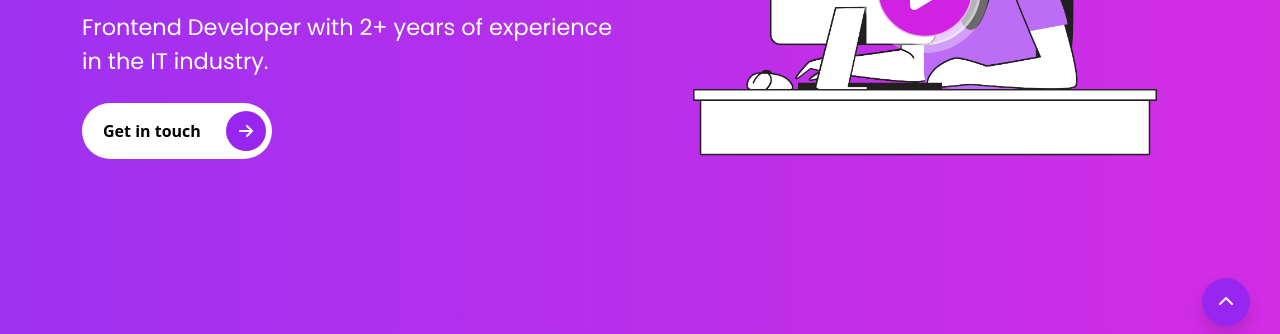
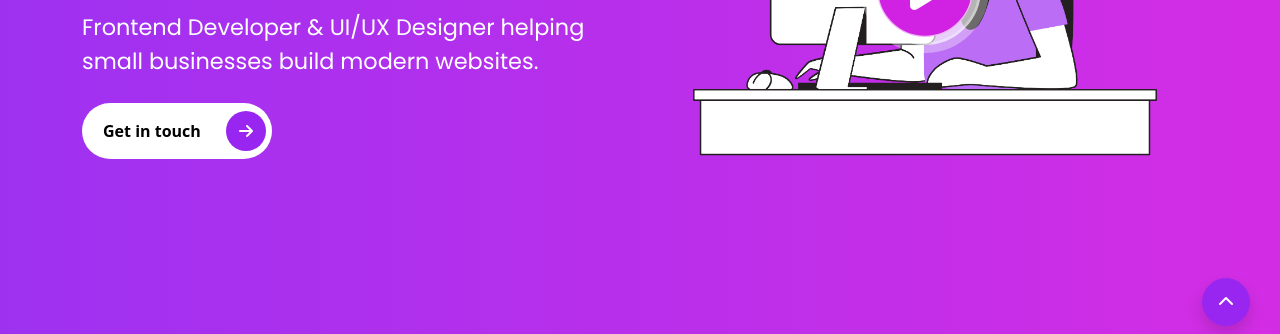
Before and after one commit to shanasherfudheen/personal-website, a website: page index.html in a window 1280 px wide. Shown: the part 444-778 px from the top of the page. Drawn offline with nearby package versions, Linux system fonts and the light colour scheme.

Commit message:
Update bio headline

```diff
--- a/index.html
+++ b/index.html
@@ -76,8 +76,7 @@
             <h1 class="display-2">
               <span class="display-2--intro">Hey!, I'm Shana</span>
               <span class="display-2--description lh-base"
-                >Frontend Developer with 2+ years of experience in the IT
-                industry.</span
+                >Frontend Developer & UI/UX Designer helping small businesses build modern websites.</span
               >
             </h1>
             <button type="button" class="rounded-pill btn-rounded">
```
